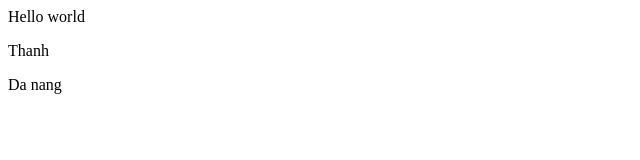
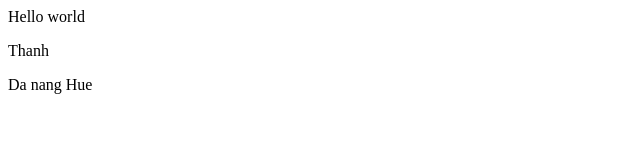
Before and after one commit to thanh2930/demothanh, a plain HTML site: page index.html in a window 1280 px wide. Shown: the full height of the page, 0-640 px from the left. Drawn offline with Linux system fonts and the light colour scheme.

Commit message:
Update index.html

```diff
--- a/index.html
+++ b/index.html
@@ -1,3 +1,3 @@
 <h>Hello world</h>
 <p>Thanh</p>
-<h>Da nang</h>
+<h>Da nang Hue</h>
```
